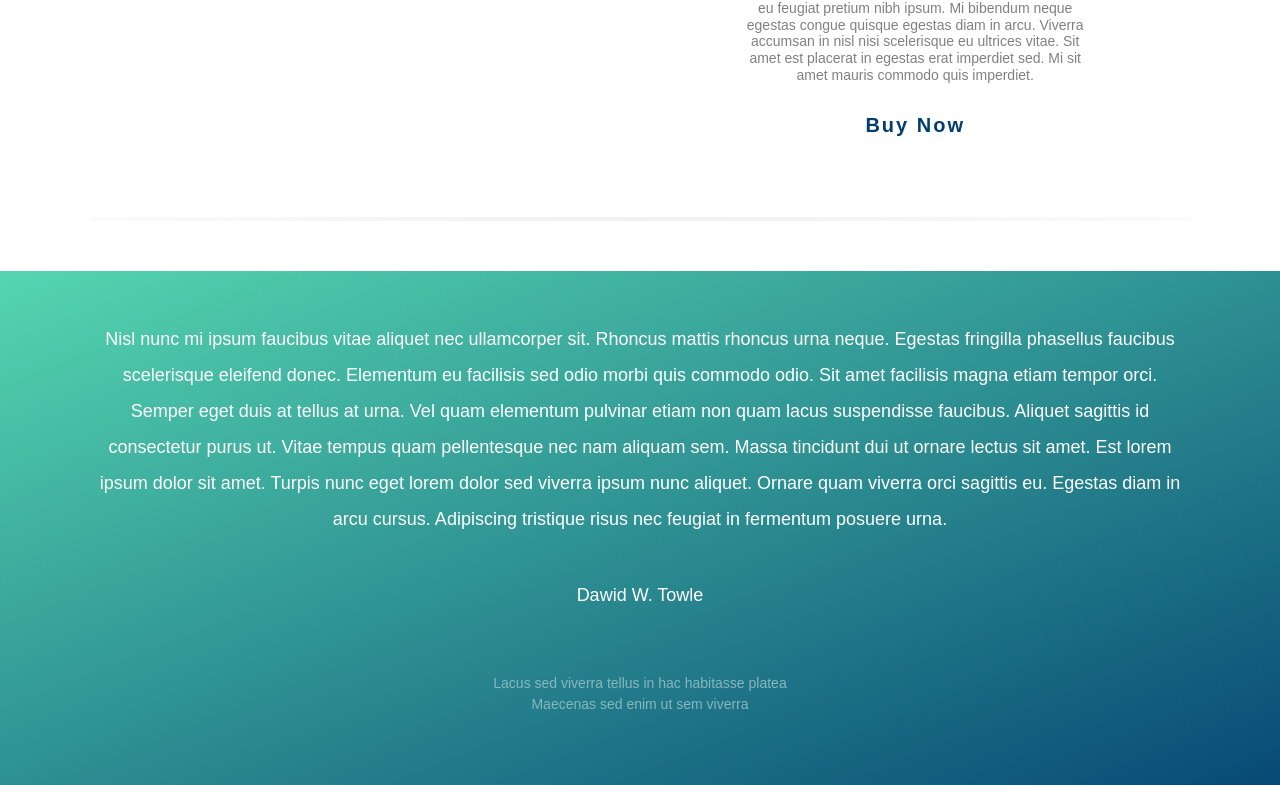
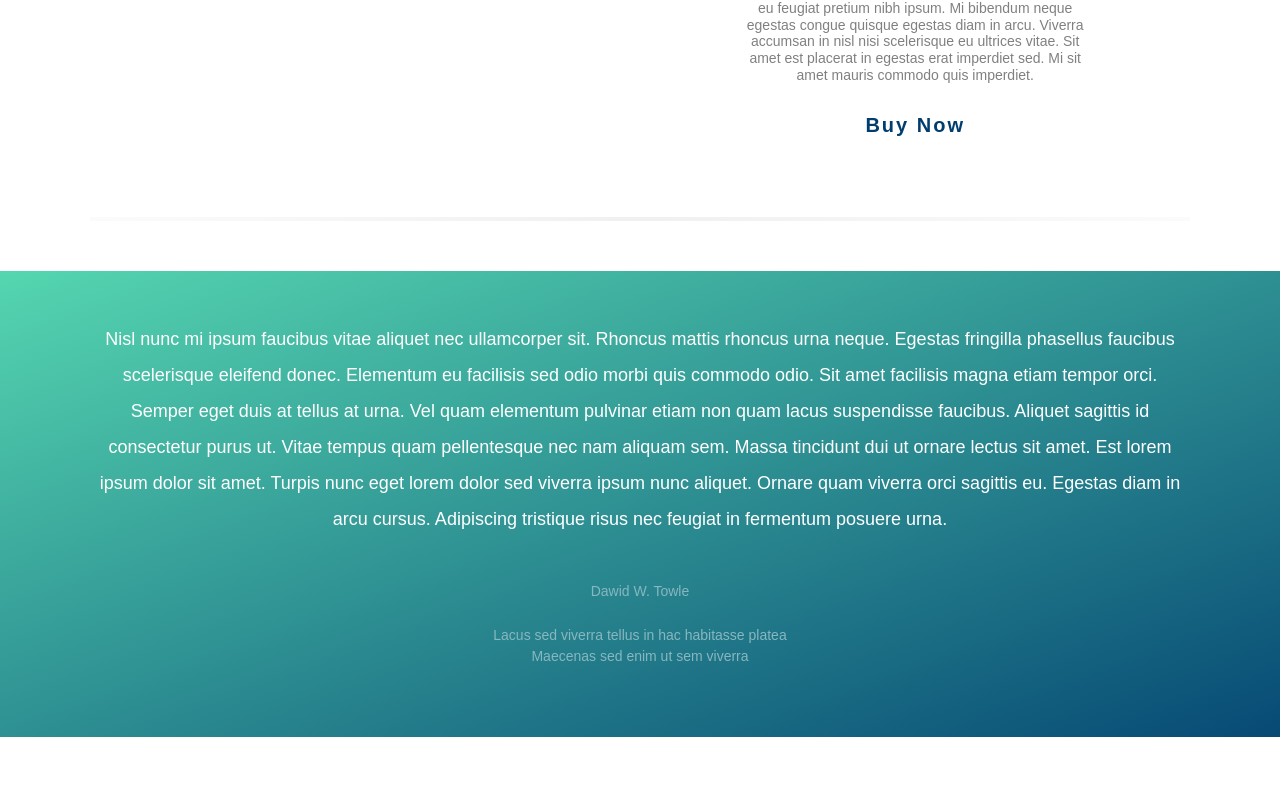
Before and after one commit to pvaishnaviprdxn/biowave, a plain HTML site: page index.html in a window 1280 px wide. Shown: the part 3845-4630 px from the top of the page. After the commit the page ends 4582 px from the top, so only its background shows below. Drawn offline with Linux system fonts and the light colour scheme.

Commit message:
author class changed

```diff
--- a/assets/css/style.css
+++ b/assets/css/style.css
@@ -491,14 +491,14 @@ nav a{
 .bio-cont{
     padding: 50px 10px 50px 10px;
 }
-.bio-cont p{
+.bio-cont{
     text-align: center;
     color: white;
     line-height: 2;
     font-size: 18px;
 }
 .author{
-    padding: 40PX;
+    padding: 40PX 0 0 0;
     font-size: 14px;
     color: rgb(135,183,191);
 }
```
